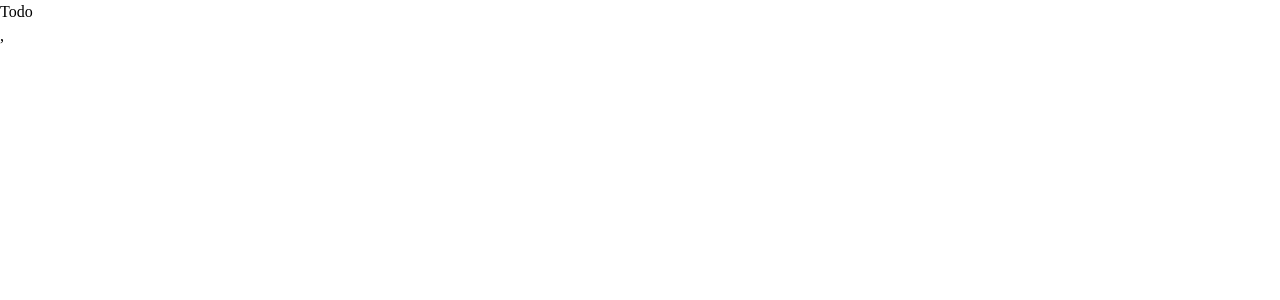
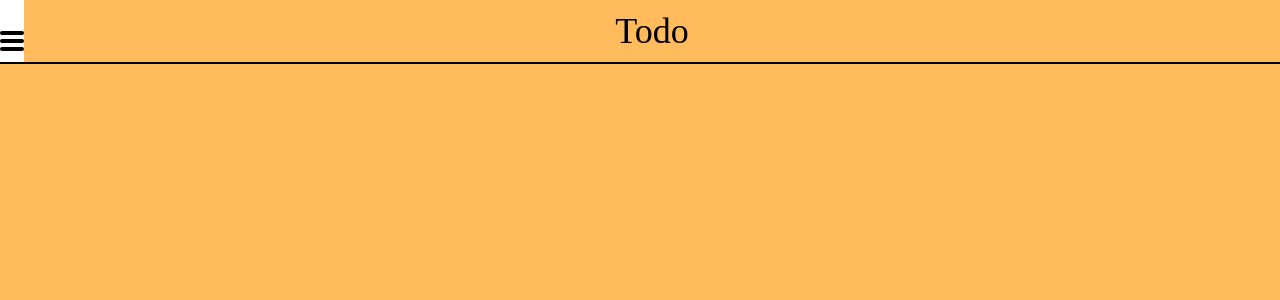
Before and after one commit to Rohit-MK2k/Todo-ReactJS, a React (Vite) app in the folder client/: page /home in a window 1280 px wide. Shown: the top 300 px of the page. Built offline with nearby package versions, Linux system fonts and the light colour scheme; a web font is replaced by a local one.

Commit message:
Navbar added

```diff
--- a/client/src/App.jsx
+++ b/client/src/App.jsx
@@ -16,7 +16,6 @@ function App() {
           <Route path='/login' element={<Login/>} />
           <Route path='/signup' element={<Signup />}/>
           <Route path='/home' element={<Todo />} />
-
         </Routes>
       </Router>
     </>
--- /dev/null
+++ b/client/src/components/Hamburger.jsx
@@ -0,0 +1,24 @@
+import { useEffect } from 'react'
+import { useSelector, useDispatch } from 'react-redux'
+import { setHamburgerOpen } from '../slices/hamburgerToggleSlice'
+
+const Hamburger = () => {
+    const {isOpen} = useSelector((state) => state.toggleHamburder)
+    // useEffect(()=>{
+
+    // },[isOpen])
+    const dash1 =  isOpen ? 'rotate-45 top-2' : 'rotate-0 top-0'
+    const dash2 =  isOpen ? 'translate-x-full opacity-0' : 'translate-x-0 top-2'
+    const dash3 =  isOpen ? 'rotate-[-45deg] top-2' : 'rotate-0 top-4'
+    return (
+        <>
+            <div className='w-6 z-10 relative flex justify-center items-center flex-col'>
+                <span className={`block bg-black w-full h-1 rounded-lg transition-all duration-300 absolute ${dash1}`}></span>
+                <span className={`block bg-black w-full h-1 rounded-lg transition-all duration-300 absolute ${dash2}`}></span>
+                <span className={`block bg-black w-full h-1 rounded-lg transition-all duration-300 absolute ${dash3}`}></span>
+            </div>
+        </>
+    )
+}
+
+export default Hamburger
--- /dev/null
+++ b/client/src/components/NavBar.jsx
@@ -0,0 +1,23 @@
+import React from 'react'
+import Hamburger from './Hamburger'
+import { useSelector, useDispatch } from 'react-redux'
+import { setHamburgerOpen } from '../slices/hamburgerToggleSlice'
+
+
+const NavBar = () => {
+  const {isOpen} = useSelector((state) => state.toggleHamburder)
+  const dispatch = useDispatch()
+  console.log(isOpen)
+  return (
+    <>
+      <div className='navber h-16 border-b-2 border-black flex'>
+        <button className="hamburger bg-white flex justify-center items-center" onClick={()=> dispatch(setHamburgerOpen(isOpen? false:true))}>
+          <Hamburger/>
+        </button>
+        <div className="nav-header text-4xl m-auto">Todo</div>
+      </div>
+    </>
+  )
+}
+
+export default NavBar
--- a/client/src/index.css
+++ b/client/src/index.css
@@ -8,7 +8,7 @@
     margin: 0px;
     font-family: 'Short Stack', cursive;
 }
-.splash,.sign-up,.login{
+.splash,.sign-up,.login,.navber,.home{
     background-color: #FFBB5C;
 }
 .splash-container{
--- a/client/src/main.jsx
+++ b/client/src/main.jsx
@@ -9,7 +9,7 @@ ReactDOM.createRoot(document.getElementById('root')).render(
   <Provider store={store}>
     <React.StrictMode>
       <App />
-    </React.StrictMode>,
+    </React.StrictMode>
   </Provider>
 
 )
--- a/client/src/pages/Todo.jsx
+++ b/client/src/pages/Todo.jsx
@@ -1,8 +1,13 @@
 import React from 'react'
+import NavBar from '../components/navbar'
 
 function Todo() {
   return (
-    <div>Todo</div>
+    <>
+      <div className='home h-screen'>
+        <NavBar/>
+      </div>
+    </>
   )
 }
 
--- /dev/null
+++ b/client/src/slices/hamburgerToggleSlice.js
@@ -0,0 +1,19 @@
+import { createSlice } from "@reduxjs/toolkit";
+
+const initialState = {
+    isOpen: false,
+}
+
+const hamburgerToggleSlice = createSlice({
+    name: 'hamburgerOpen',
+    initialState,
+    reducers: {
+        setHamburgerOpen: (state, action) =>{
+            state.isOpen = action.payload
+        }
+    }
+})
+
+export const {setHamburgerOpen} = hamburgerToggleSlice.actions
+
+export default hamburgerToggleSlice.reducer
--- a/client/src/store.js
+++ b/client/src/store.js
@@ -1,10 +1,12 @@
 import { configureStore } from '@reduxjs/toolkit'
 import authSlice from './slices/authSlice'
 import { apiSlice } from './slices/apiSlice'
+import hamburgerToggleSlice from './slices/hamburgerToggleSlice'
 
 const store = configureStore({
     reducer: {
         auth: authSlice,
+        toggleHamburder: hamburgerToggleSlice,
         [apiSlice.reducerPath]: apiSlice.reducer,
     },
     middleware: (getDefaultMiddleware) => getDefaultMiddleware().concat(apiSlice.middleware),
--- a/client/tailwind.config.js
+++ b/client/tailwind.config.js
@@ -5,7 +5,13 @@ export default {
     "./src/**/*.{js,ts,jsx,tsx}",
   ],
   theme: {
-    extend: {},
+    extend: {
+      rotate: {
+        '-45': '-45deg',
+        '135': '135deg',
+        '-135': '-135deg',
+      }
+    },
   },
   plugins: [],
 }
```
